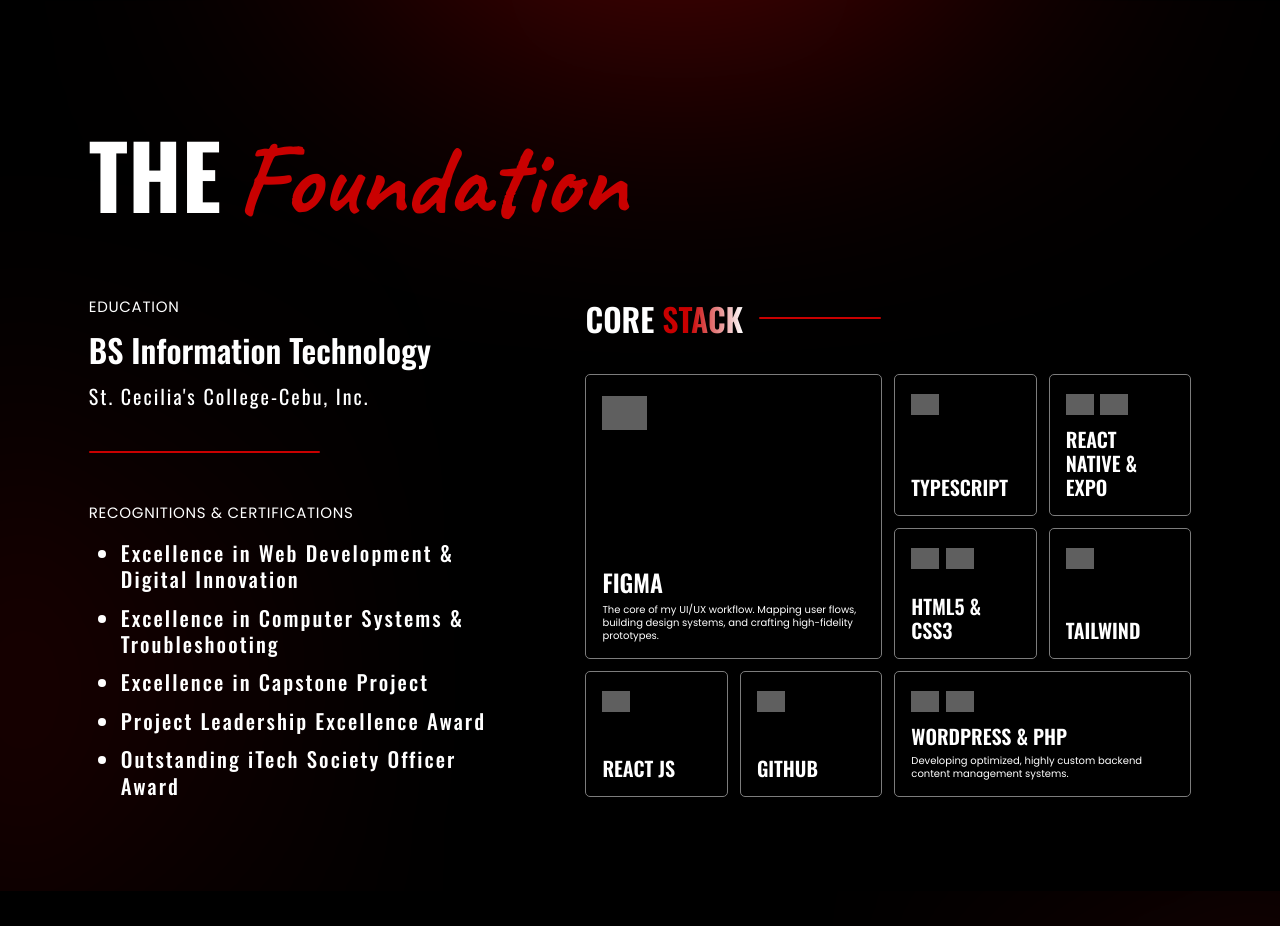
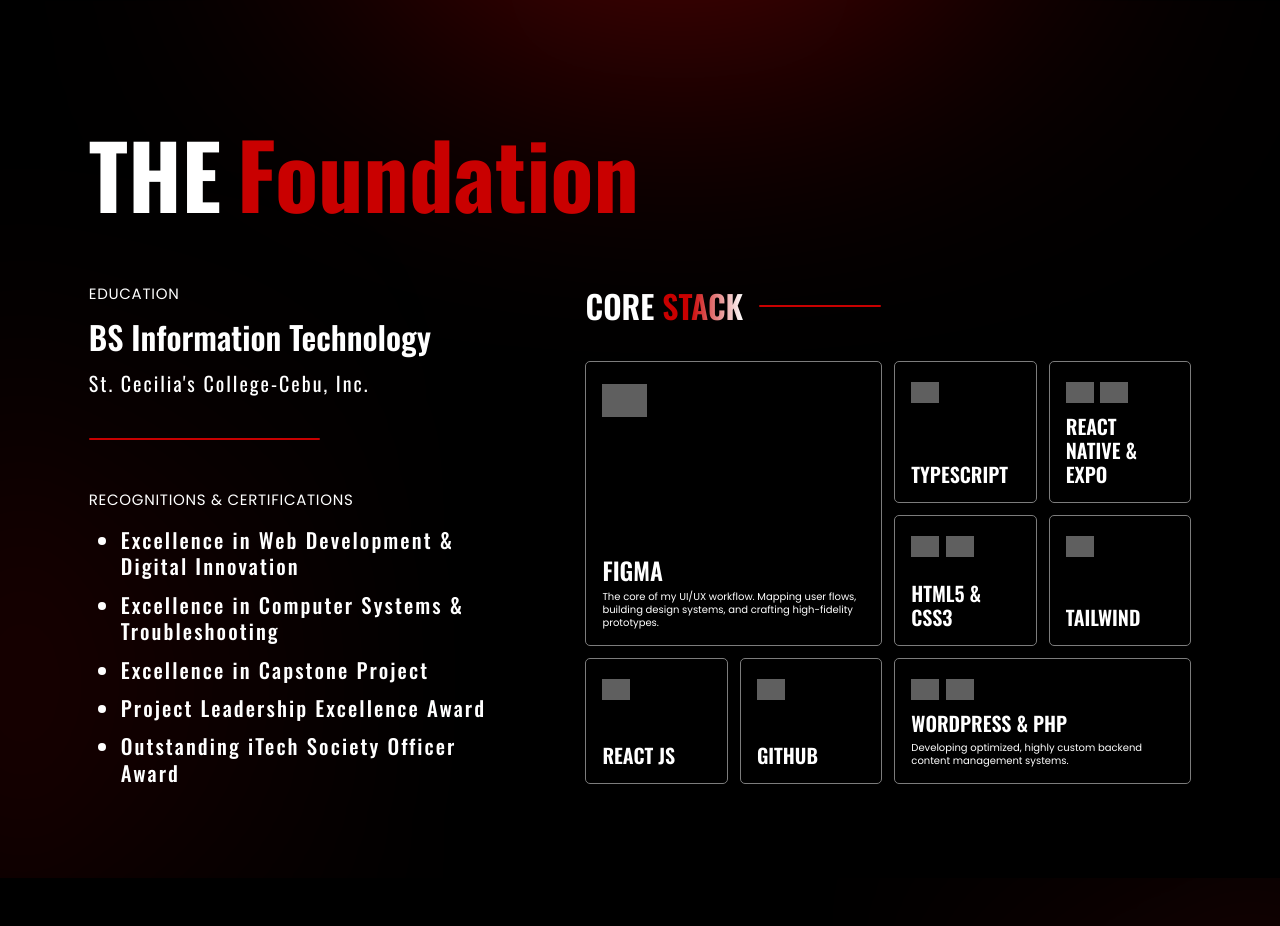
Before and after one commit to JaiAnoba/Portfolio, a React (Vite) app: page / in a window 1280 px wide. Shown: the part 2680-3606 px from the top of the page. Built offline with nearby package versions, Linux system fonts and the light colour scheme; grey boxes are pictures that could not be loaded; a web font is replaced by a local one.

Commit message:
adjusted text size and hides scrollbar

```diff
--- a/src/App.css
+++ b/src/App.css
@@ -1 +1,10 @@
-/* App-level layout handled per section */
+html, body {
+    scrollbar-width: none;          /* Firefox */
+    -ms-overflow-style: none;       /* Internet Explorer and Edge */
+  }
+
+  /* Chrome, Safari, and Opera */
+  html::-webkit-scrollbar,
+  body::-webkit-scrollbar {
+    display: none;
+  }
--- a/src/components/Foundation.css
+++ b/src/components/Foundation.css
@@ -32,10 +32,10 @@
 }
 
 .foundation-script {
-  font-family: var(--font-hand);
+  font-family: var(--font-oswald);
   font-weight: 800;
   color: var(--red);
-  font-size: clamp(5rem, 8vw, 10rem);
+  font-size: clamp(5rem, 7vw, 6rem);
 }
 
 .foundation-grid {
```
